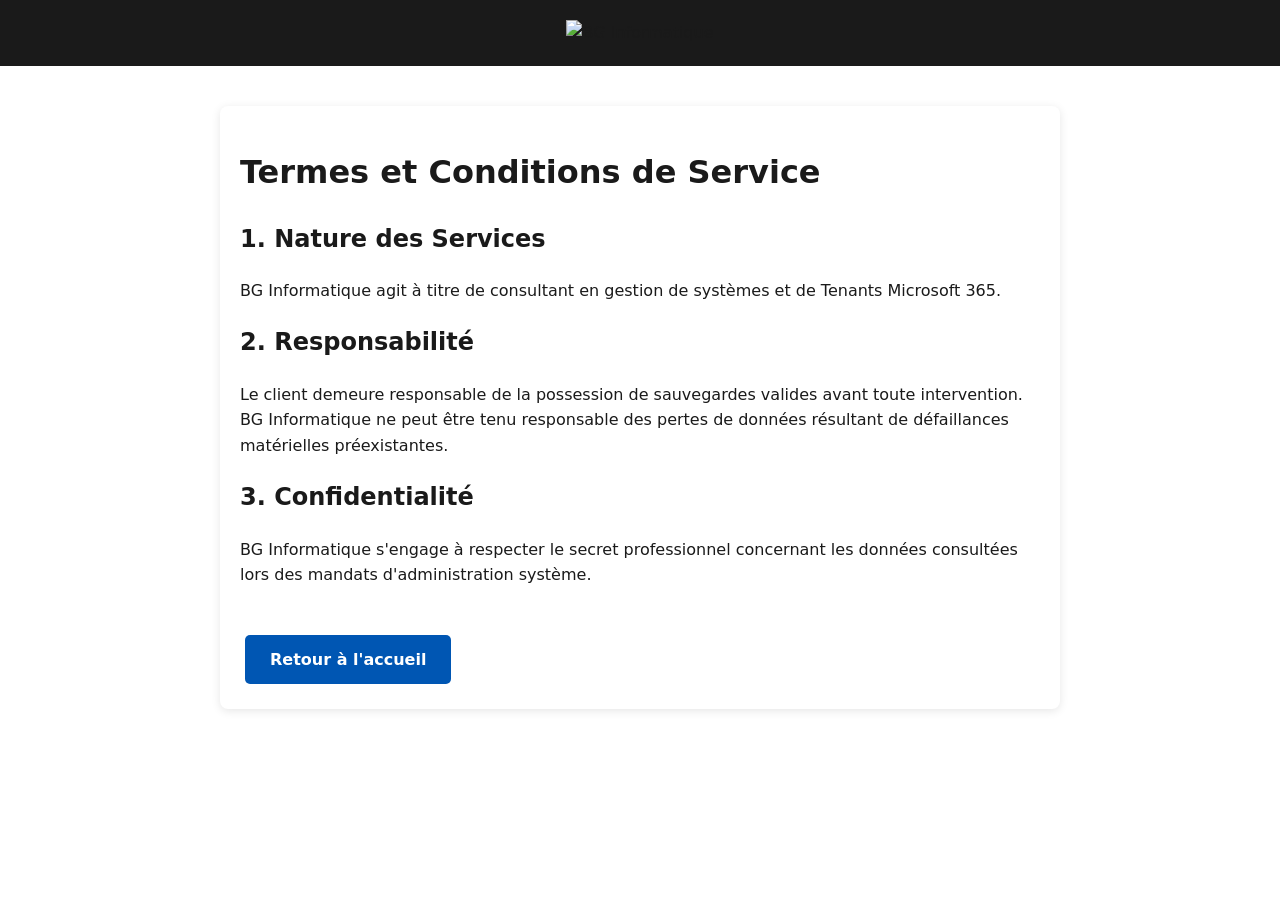
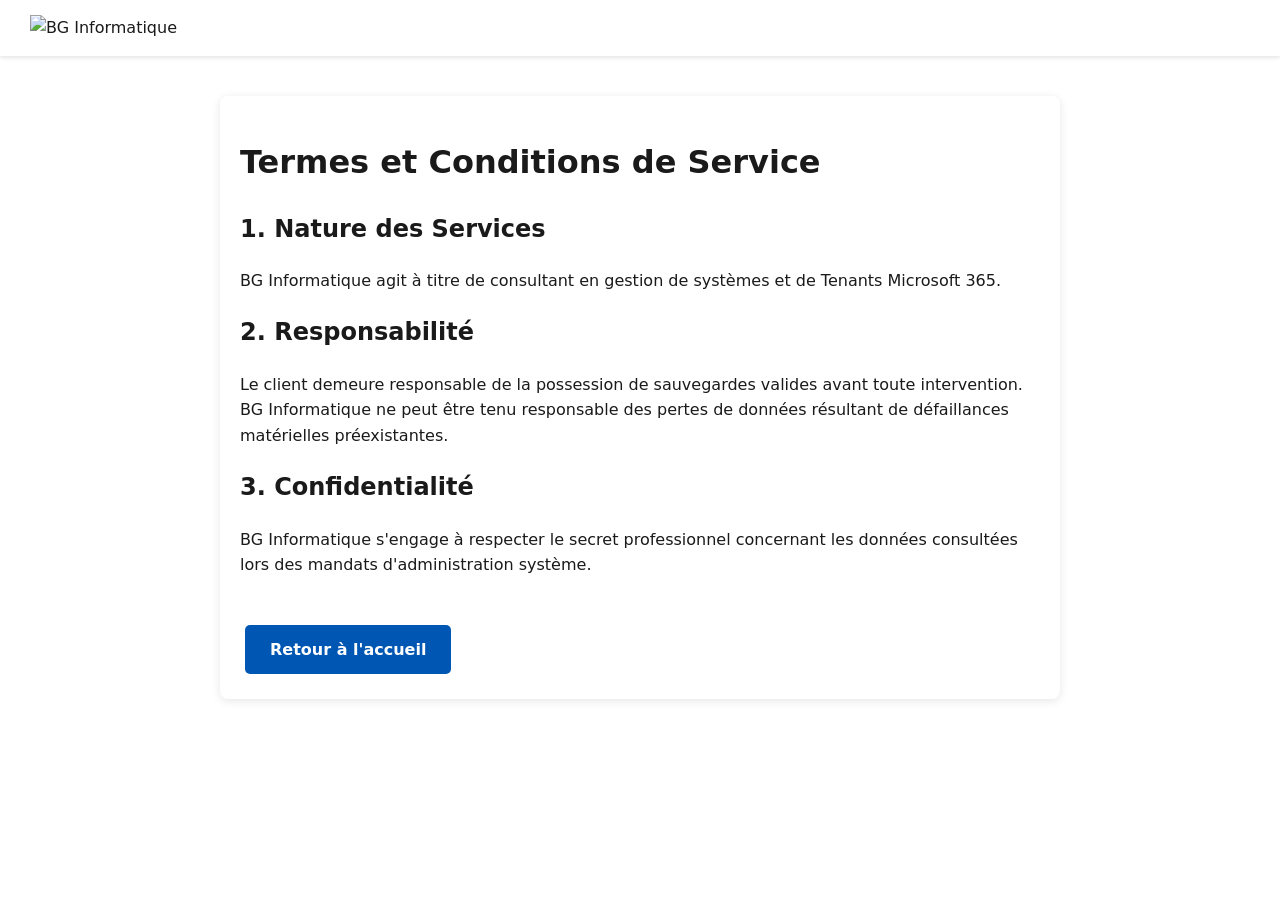

Update 13 Mai 2

--- a/style.css
+++ b/style.css
@@ -8,12 +8,26 @@
 }
 body { margin: 0; font-family: 'Segoe UI', system-ui, -apple-system, sans-serif; color: var(--dark); line-height: 1.6; background: var(--white); }
 .container { width: 90%; max-width: 1200px; margin: auto; padding: 20px 0; }
-header { padding: 20px; text-align: center; background: var(--dark); }
-.logo { max-height: 100px; width: auto; }
+
+/* En-tête et Navigation */
+header { display: flex; justify-content: space-between; align-items: center; padding: 15px 30px; background-color: var(--white); box-shadow: 0 2px 4px rgba(0,0,0,0.1); position: sticky; top: 0; z-index: 1000; }
+header nav a { margin: 0 15px; text-decoration: none; color: var(--dark); font-weight: bold; transition: color 0.3s ease; }
+header nav a:hover, header nav a.active { color: var(--primary); }
+
+/* Le logo ajusté pour une image large (1911x607) */
+.logo { max-width: 350px; height: auto; width: 100%; }
+
 .hero { background: var(--dark); color: var(--white); text-align: center; padding: 60px 0; }
 .btn-cta { display: inline-block; padding: 12px 25px; background: var(--primary); color: var(--white); text-decoration: none; border-radius: 5px; margin: 5px; font-weight: bold; }
 .expertise-grid, .grid { display: grid; grid-template-columns: repeat(auto-fit, minmax(250px, 1fr)); gap: 20px; padding: 20px 0; }
 .expertise-item, .card { padding: 20px; background: var(--grey); border-radius: 8px; border-left: 5px solid var(--primary); }
+
+/* Tableaux pour la page de services */
+.price-table { width: 100%; border-collapse: collapse; margin: 20px 0; background: var(--white); }
+.price-table th, .price-table td { padding: 15px; border: 1px solid #eee; text-align: left; }
+.price-table th { background: var(--primary); color: var(--white); }
+.price-tag { font-weight: bold; color: var(--accent); white-space: nowrap; }
+
 footer { background: var(--dark); color: var(--white); text-align: center; padding: 40px 0; margin-top: 40px; }
 footer a { color: var(--primary); text-decoration: none; margin: 0 10px; }
 footer a:hover { text-decoration: underline; }
